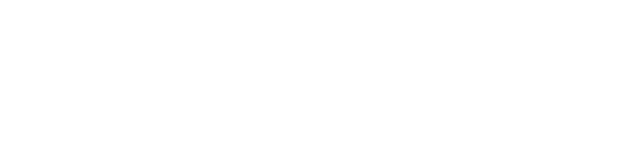
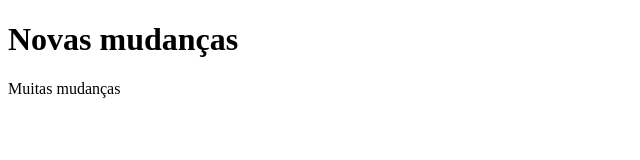
Before and after one commit to KyuHayato/Novo-projeto, a plain HTML site: page index.html in a window 1280 px wide. Shown: the whole page, without its empty margins (0-640 px from the left). Drawn offline with Linux system fonts and the light colour scheme.

Commit message:
adicionado um h1 e uma div

```diff
--- a/index.html
+++ b/index.html
@@ -6,6 +6,9 @@
     <title>Document</title>
 </head>
 <body>
-
+    <h1>Novas mudanças</h1>
+    <div>
+        Muitas mudanças
+    </div>
 </body>
 </html>
```
